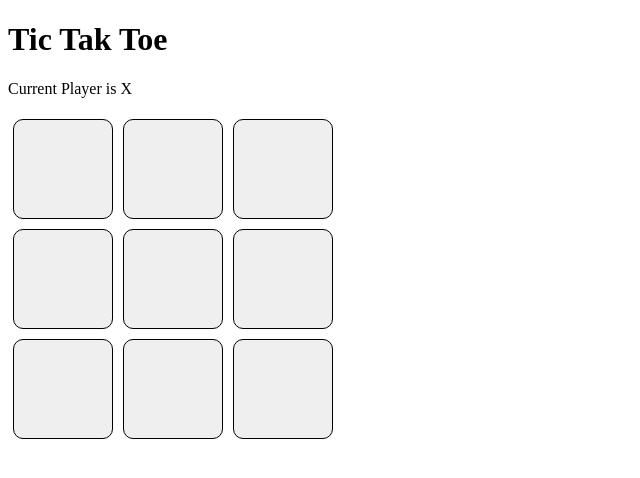
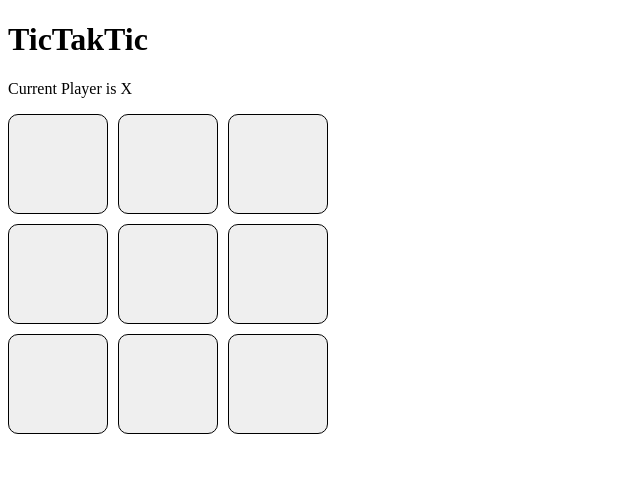
Before and after one commit to Akshaya-Priya/Tic-Tac-Toe, a React (Vite) app: page / in a window 1280 px wide. Shown: the top 478 px of the page, without its empty margins (0-640 px from the left). Built offline with nearby package versions, Linux system fonts and the light colour scheme.

Commit message:
Rectified the bug

```diff
--- a/src/App.css
+++ b/src/App.css
@@ -1,12 +1,15 @@
 .board{
-  height:300px;
+  height:320px;
+  width:320px;
   display:grid;
+  grid-template-columns: repeat(3,100px);
+  grid-template-rows: repeat(3,100px);
+  gap: 10px;
 }
 .square{
   height: 100px;
   width:100px;
-  font-size:medium;
+  font-size: 30px;
   border: 1px solid #000000;
   border-radius: 10px;
-  margin:5px;
 }
--- a/src/App.jsx
+++ b/src/App.jsx
@@ -50,21 +50,15 @@ function Board(){
         <>
         <p>Current Player is {turn?'X':'O'}</p>
         <div className='board'>
-            <div className="row1">
               <button className="square" onClick={()=>handleClick(0)}>{symbol[0]}</button>
               <button className="square" onClick={()=>handleClick(1)}>{symbol[1]}</button>
               <button className="square" onClick={()=>handleClick(2)}>{symbol[2]}</button>
-            </div>
-            <div className="row2">
               <button className="square" onClick={()=>handleClick(3)}>{symbol[3]}</button>
               <button className="square" onClick={()=>handleClick(4)}>{symbol[4]}</button>
               <button className="square" onClick={()=>handleClick(5)}>{symbol[5]}</button>
-            </div>
-            <div className="row3">
               <button className="square" onClick={()=>handleClick(6)}>{symbol[6]}</button>
               <button className="square" onClick={()=>handleClick(7)}>{symbol[7]}</button>
               <button className="square" onClick={()=>handleClick(8)}>{symbol[8]}</button>
-            </div>
         </div>
         <div className="results">
           <p>{win ? `Winner is ${win}` : draw? `It is a Draw`:``}</p>
@@ -77,7 +71,11 @@ function Board(){
 function App() {
   return (
     <>
-    <h1>Tic Tak Toe</h1>
+    <h1>
+      <span class="tic">Tic</span>
+      <span class="tic">Tak</span>
+      <span class="tic">Tic</span>
+    </h1>
     <Board />
     </>
   )
```
